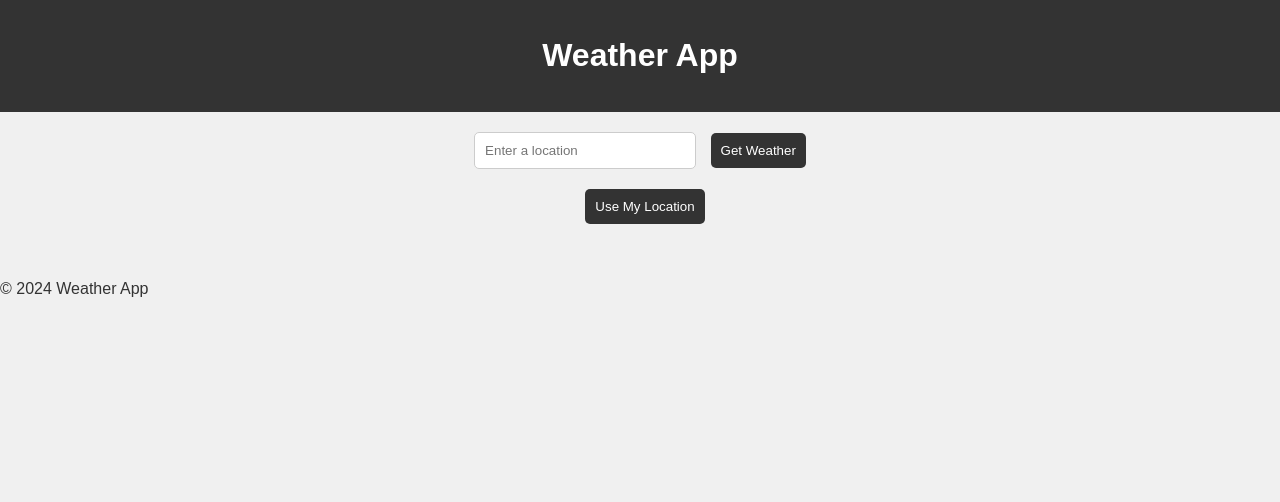
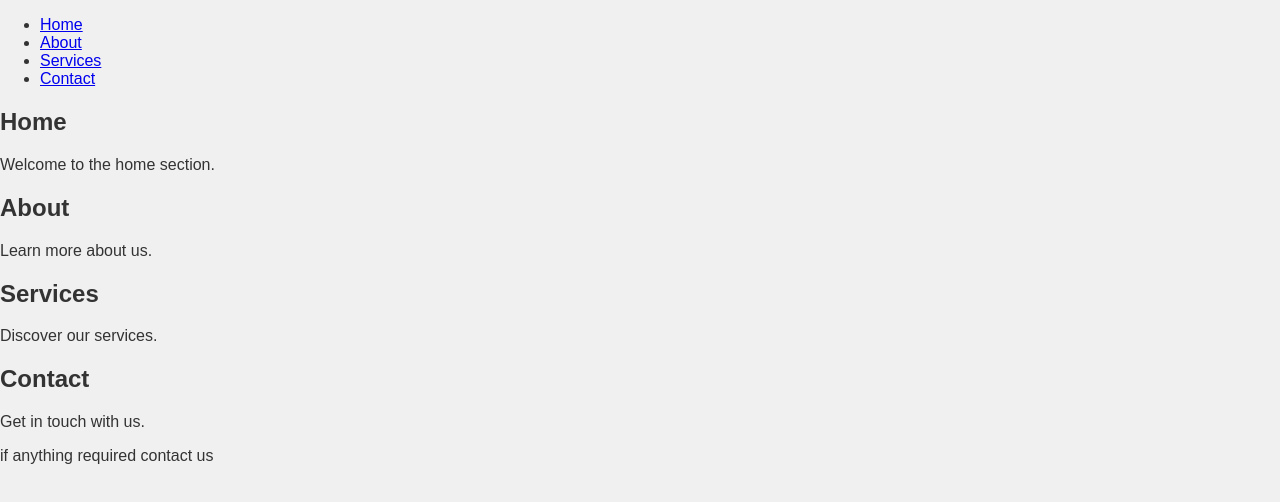
Before and after one commit to Rohanrajbekal/prodigy_webdevelopment, a plain HTML site: page New folder (5)/index.html in a window 1280 px wide. Drawn offline with Linux system fonts and the light colour scheme.

Commit message:
Update index.html

```diff
--- a/New folder (5)/index.html
+++ b/New folder (5)/index.html
@@ -2,34 +2,40 @@
 <html lang="en">
 <head>
     <meta charset="UTF-8">
-    <meta name="viewport" content="width=device-width, initial-scale=1.0">
-    <title>Weather App</title>
+    <meta name="viewport" content="width=device-width, initial-scale=2.0">
+    <title>Interactive Navigation Menu</title>
     <link rel="stylesheet" href="styles.css">
 </head>
 <body>
-    <header>
-        <h1>Weather App</h1>
-    </header>
-    <main>
-        <section id="weather-section">
-            <form id="location-form">
-                <input type="text" id="location-input" placeholder="Enter a location" required>
-                <button type="submit">Get Weather</button>
-            </form>
-            <button id="get-location">Use My Location</button>
-            <div id="weather-info">
-                <h2 id="location-name"></h2>
-                <p id="weather-description"></p>
-                <p id="temperature"></p>
-                <p id="humidity"></p>
-                <p id="wind-speed"></p>
-            </div>
+    <nav class="navbar">
+        <ul>
+            <li><a href="#home">Home</a></li>
+            <li><a href="#about">About</a></li>
+            <li><a href="#services">Services</a></li>
+            <li><a href="#contact">Contact</a></li>
+        </ul>
+    </nav>
 
+    <div class="content">
+        <section id="home">
+            <h1>Home</h1>
+            <p>Welcome to the home section.</p>
         </section>
-    </main>
-    <footer>
-        <p>&copy; 2024 Weather App</p>
-    </footer>
-    <script src="script.js"></script>
+        <section id="about">
+            <h1>About</h1>
+            <p>Learn more about us.</p>
+        </section>
+        <section id="services">
+            <h1>Services</h1>
+            <p>Discover our services.</p>
+        </section>
+        <section id="contact">
+            <h1>Contact</h1>
+            <p>Get in touch with us.</p>
+            <p>if anything required contact us</p>
+        </section>
+    </div>
+
+    <script src="scripts.js"></script>
 </body>
 </html>
```
